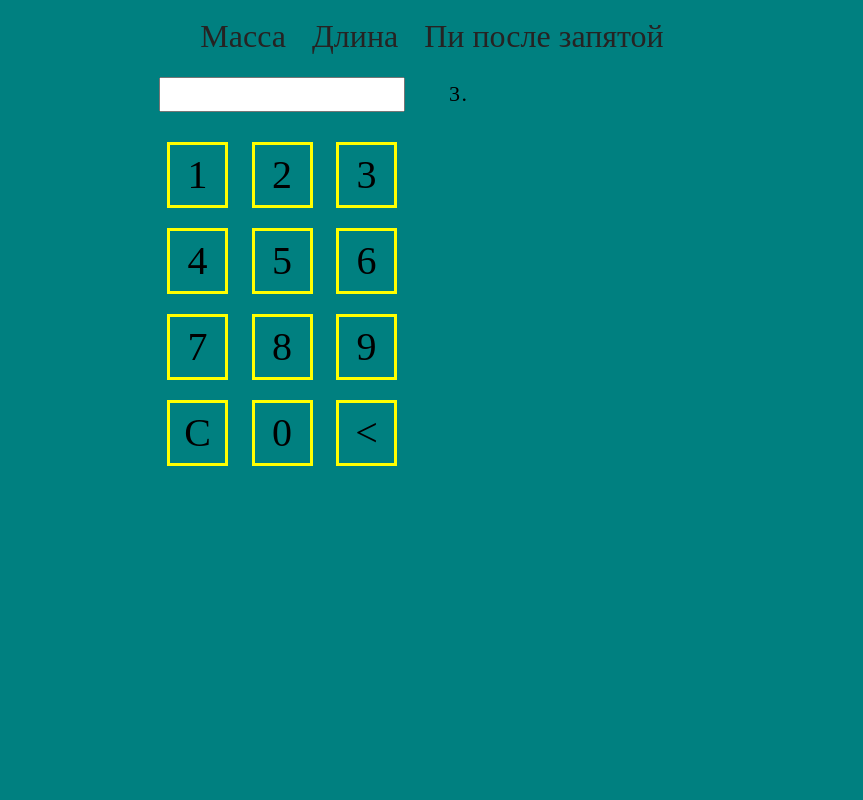
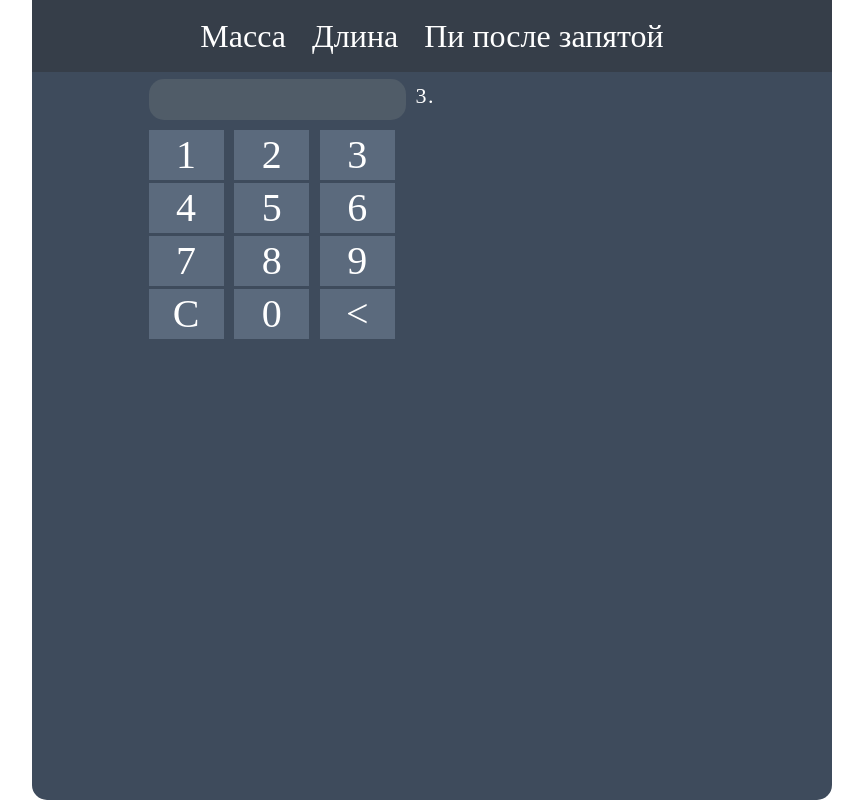
Before and after one commit to Skatb/Converter, a React (Create React App) app: page /pi in a window 1280 px wide. Shown: the whole page, without its empty margins (208-1071 px from the left). Built offline with nearby package versions, Linux system fonts and the light colour scheme.

Commit message:
fix visual

```diff
--- a/src/App.css
+++ b/src/App.css
@@ -1,10 +1,10 @@
-body {
-    background-color: teal;
-}
 .App {
     padding: 0 15px;
 }
 .wrapper {
+    margin: 0 auto;
     max-width: 800px;
-    margin: 0 auto;
+    background-color: rgb(62, 75, 92);
+    border-radius: 15px;
+    min-height: 100vh;
 }
--- a/src/UI/input.css
+++ b/src/UI/input.css
@@ -5,9 +5,14 @@
 }
 
 .input-style {
-    padding: 5px;
+    padding: 10px 5px 10px 20px;
     font-size: 18px;
-    margin: 5px 0px 5px 0px;
+    margin: 5px 0px 0px 0px;
+    background-color: #505c68;
+    color: #fffffd;
+    outline: none;
+    border: none;
+    border-radius: 15px;
 }
 .select-text {
     font-size: 18px;
--- a/src/components/header/header-style.css
+++ b/src/components/header/header-style.css
@@ -1,4 +1,5 @@
 .header {
+    border-bottom: 2px solid #3e4b5c;
 }
 .header__list {
     display: flex;
@@ -6,10 +7,11 @@
     gap: 10px;
     align-items: center;
     justify-content: center;
+    background-color: #363e49;
 }
 .header__link-item {
     font-size: 32px;
-    color: rgb(38, 35, 35);
+    color: #fff;
     border-top-left-radius: 15px;
     border-top-right-radius: 15px;
     padding: 8px;
@@ -19,18 +21,4 @@
 }
 .header__link-item:hover {
     color: rgb(16, 14, 14);
-    background-color: rgb(216, 199, 199);
 }
-.header__link-item::after {
-    transition: all 0.5s ease 0s;
-    position: absolute;
-    content: "";
-    bottom: 0;
-    left: 0;
-    background-color: #222222;
-    height: 1px;
-    width: 0px;
-}
-.header__link-item:hover::after {
-    width: 100%;
-}
--- a/src/components/pi/pi.css
+++ b/src/components/pi/pi.css
@@ -12,28 +12,44 @@
     margin-top: 10px;
     min-width: 300px;
     max-height: 800px;
+    color: #fff;
     overflow-y: scroll;
     overflow-wrap: break-word;
     text-align: start;
     letter-spacing: 1.5px;
     line-height: 1.1;
+    padding-left: 10px;
+}
+.pi-value::-webkit-scrollbar {
+    width: 15px;
+}
+
+.pi-value::-webkit-scrollbar-track {
+    -webkit-box-shadow: inset 0 0 6px rgba(0,0,0,0.3);
+    border-radius: 15px;
+}
+
+.pi-value::-webkit-scrollbar-thumb {
+    border-radius: 15px;
+    background-color: #363e49;
+    outline: 1px solid #363e49;
 }
 
 .pi-number {
-    margin: 25px 0;
+    margin: 10px 0;
 }
 .pi-list {
-    display: flex;
-    justify-content: space-between;
-    gap: 20px;
+    display: grid;
+    grid-template-columns: 1fr 1fr 1fr;
     min-width: 230px;
     font-size: 40px;
     flex-wrap: wrap;
-    padding: 0px 52px 52px 52px;
     cursor: pointer;
 }
 .pi-item {
-    border: 3px solid yellow;
-    padding: 10px;
+    padding: 5px 20px;
+    margin-bottom: 3px;
+    color: #fff;
+    background-color: #5b6a7d;
     width: 35px;
 }
```
